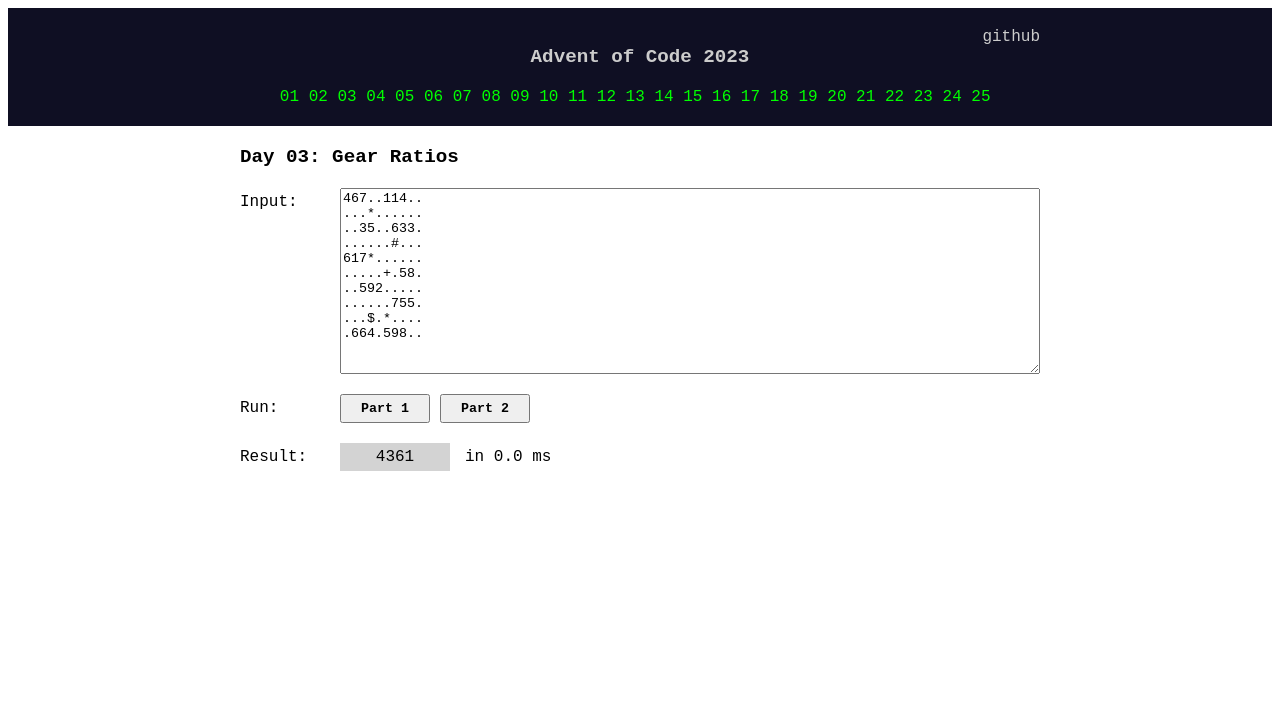
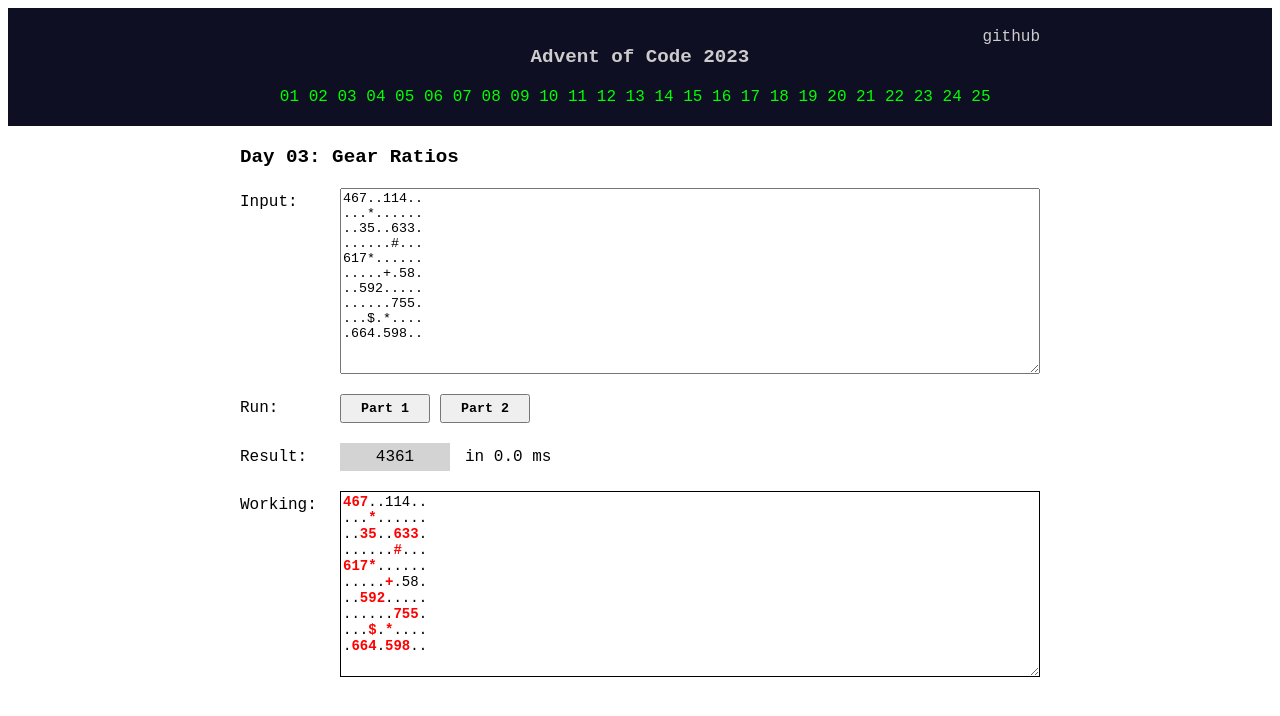
Before and after one commit to thespoonftw/advent-of-code-2023-ts, a Next.js app: page /Day03 in a window 1280 px wide. Both pictures are taken after a click on the button "Part 1". Shown: the top 716 px of the page. Built offline with nearby package versions, Linux system fonts and the light colour scheme.

Commit message:
day 3 working

```diff
--- a/pages/Day03.tsx
+++ b/pages/Day03.tsx
@@ -1,21 +1,50 @@
+import { useState } from 'react';
 import PageLayout from '../components/PageLayout';
 import Solver, { SolverProps } from '../components/Solver';
+import WorkingBox from '../components/WorkingBox';
 
 export default function Render() {
 
   const part1 = (input: string): string => {
-    return new Grid(input).evaluateAdjacentParts().toString();
+    const g = new Grid(input);
+    const value = g.evaluateAdjacentParts();
+    setGrid(g);
+    return value.toString();
   }
 
   const part2 = (input: string): string => {
-    return new Grid(input).evaluateGears().toString();
+    const g = new Grid(input);
+    const value = g.evaluateGears();
+    setGrid(g);
+    return value.toString();
   }
 
   const solverProps = new SolverProps(part1, part2, "Test03.txt");
+  const [grid, setGrid] = useState<Grid>(new Grid(""));
+  const getFontSize = () : number => { return grid && grid.width > 20 ? 8 : 14; }
 
   return (
     <PageLayout pageTitle={"Day 03: Gear Ratios"} >
       <Solver solverProps={solverProps} />
+      <WorkingBox>
+        {
+          grid && <div style={{fontSize: getFontSize()}}>{
+            Array.from({ length: grid.width }).map((_, y) => (
+              <div>{
+                Array.from({ length: grid.height }).map((_, x) => (
+                  <>{
+                    grid.cells[x][y].isHighlighted ?
+                    <span style={{color: "red", fontWeight: "bold"}}>{grid.cells[x][y].c}</span>
+                    :
+                    <span>{grid.cells[x][y].c}</span>
+                  }</>
+                ))
+              }</div>
+            ))
+          }</div>
+        }
+        <div></div>
+      </WorkingBox>
     </PageLayout>
   );
 }
@@ -23,27 +52,31 @@ export default function Render() {
 class Grid {
 
   symbols: Symbol[];
-  numbers: Map<string, PartNumber>;
   width: number;
   height: number;
+  cells: Cell[][];
 
   constructor(input: string) {
 
-    const lines = input.split("\n");
+    const lines = input.split("\n").map(l => l.trim());
     this.height = lines.length;
     this.width = lines[0].length;
-
     this.symbols = [];
-    this.numbers = new Map();
-
     let numberString = "";
     let numberStartX = 0;
     let isSavingNumber = false;
+    this.cells = Array.from({ length: this.height }, () => Array.from({ length: this.width }, () => new Cell()));
 
     for (let y = 0; y < this.height; y++) {
       for (let x = 0; x <= this.width; x++) {
 
-        let c = x < this.width ? (lines[y])[x] : ".";
+        let c = ".";
+
+        if (x < this.width) {
+          c = (lines[y])[x];
+          this.cells[x][y].setChar(c);
+        }
+
         let isDigit = /^\d$/.test(c);
 
         if (isDigit) {
@@ -61,11 +94,10 @@ class Grid {
           if (isSavingNumber) {
 
             const value = parseInt(numberString);
-            const num = new PartNumber(value);
+            const num = new PartNumber(numberStartX, y, value);
 
             for (let i = numberStartX; i < x; i++) {
-              const key = createKey(i, y);
-              this.numbers.set(key, num);
+              this.cells[i][y].setPartNumber(num);
             }
 
             isSavingNumber = false;
@@ -87,7 +119,9 @@ class Grid {
     const set = new Set<PartNumber>();
 
     for (const symbol of this.symbols) {
+      this.highlightSymbol(symbol);
       for (const adj of this.getAdjacentNumbers(symbol)) {
+        this.highlightNumber(adj);
         set.add(adj);
       }
     }
@@ -107,8 +141,10 @@ class Grid {
     for (const symbol of this.symbols) {
 
       if (symbol.c !== '*') { continue; }
+      this.highlightSymbol(symbol);
       const adjs = this.getAdjacentNumbers(symbol);
       if (adjs.size !== 2) { continue; }
+      adjs.forEach(a => this.highlightNumber(a));
       const arr:PartNumber[] = [...adjs];
       const product = arr[0].value * arr[1].value;
       sum += product;
@@ -126,8 +162,7 @@ class Grid {
         const x = symbol.x + i;
         const y = symbol.y + j;
         if (x < 0 || y < 0 || x >= this.width || y >= this.height) { continue; }
-        const key = createKey(x, y);
-        const number = this.numbers.get(key);
+        const number = this.cells[x][y].partNumber;
         if (number) { set.add(number); }
       }
     }
@@ -136,30 +171,54 @@ class Grid {
 
   }
 
+  highlightNumber(number: PartNumber) {
+    for (let i = number.x; i < number.x + number.value.toString().length; i++) {
+      this.cells[i][number.y].isHighlighted = true;
+    }
+  }
+
+  highlightSymbol(symbol: Symbol) {
+    this.cells[symbol.x][symbol.y].isHighlighted = true;
+  }
+
 }
 
+class Cell {
+  c: string = ".";
+  partNumber?: PartNumber;
+  isHighlighted: boolean = false;
 
+  setPartNumber(partNumber: PartNumber) {
+    this.partNumber = partNumber;
+  }
 
-function createKey(x: number, y: number) {
-  return `${x}_${y}`;
+  setChar(c: string) {
+    this.c = c;
+  }
 }
 
 class Symbol {
+  x: number;
+  y: number;
+  c: string;
+
   constructor(x: number, y:number, c:string) {
     this.x = x;
     this.y = y;
     this.c = c;
   }
 
-  x: number;
-  y: number;
-  c: string;
+
 }
 
 class PartNumber {
-  constructor(value: number) {
+  value: number;
+  x: number;
+  y: number;
+
+  constructor(x: number, y: number, value: number) {
+    this.x = x;
+    this.y = y;
     this.value = value;
   }
-
-  value: number;
 }
```
